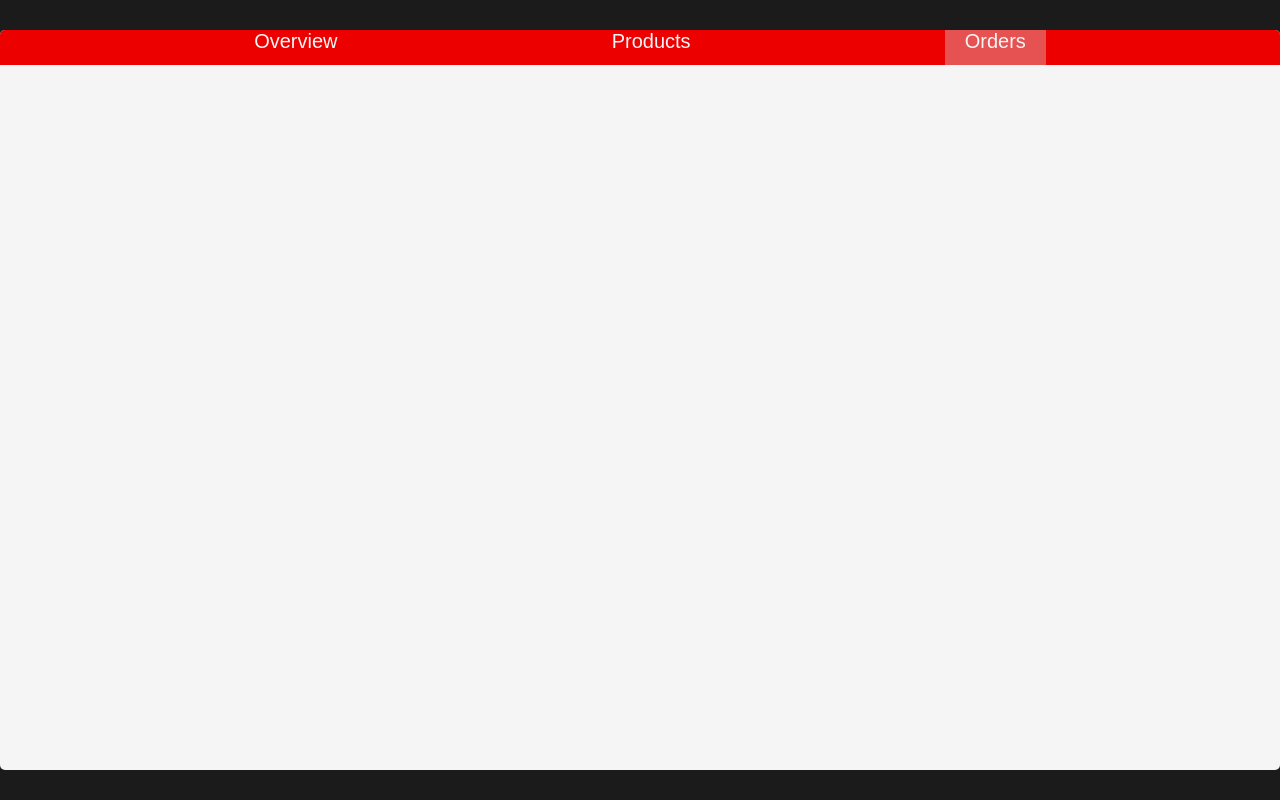
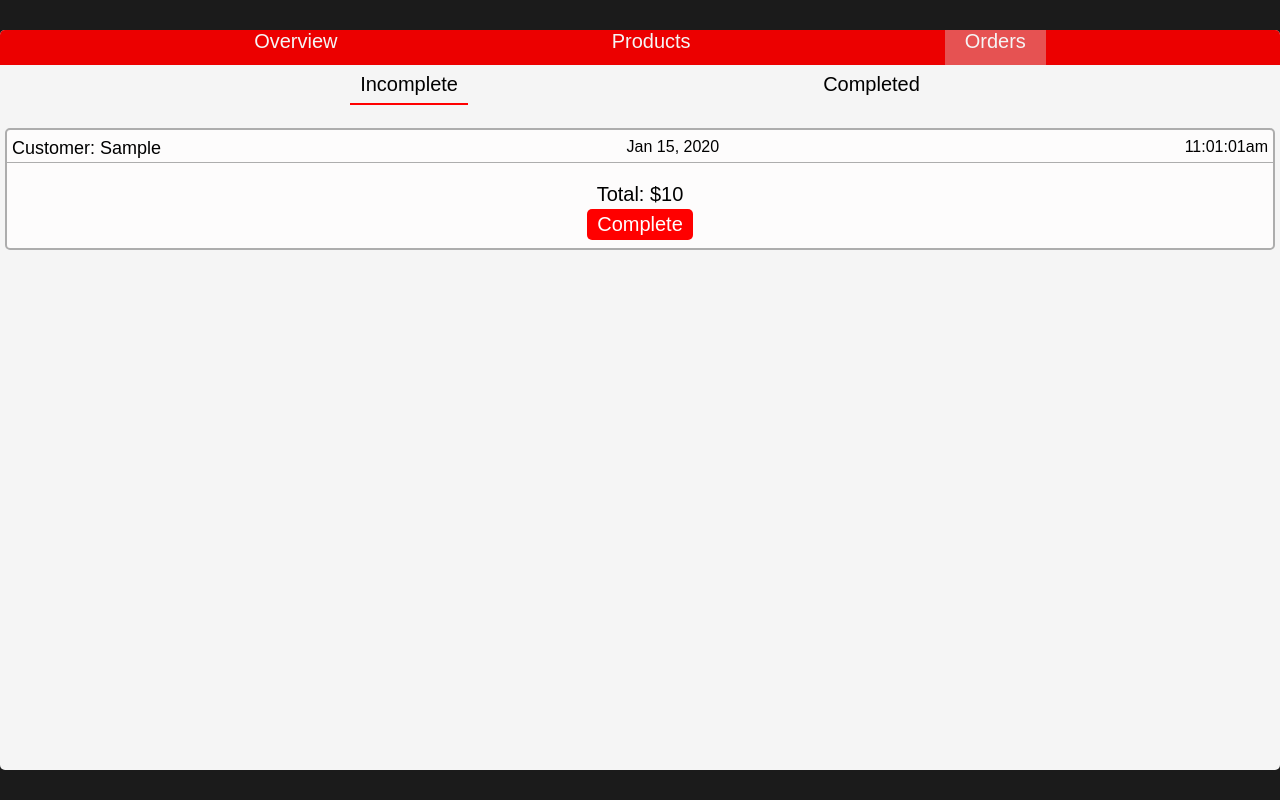
Before and after one commit to kel243/shopping-cart, a Node server app: page /admin/orders in a window 1280 px wide. Run offline with Node 20, Linux system fonts and the light colour scheme; a user stored in the database is signed in; tables that the repository leaves empty hold one stand-in row (values such as "Sample post"); some libraries are stand-ins or nearby versions; some web fonts are replaced.

Commit message:
Implemented admin orders page

```diff
--- a/controllers/viewsController.js
+++ b/controllers/viewsController.js
@@ -1,6 +1,22 @@
 const RegularItem = require("../models/regularItem");
 const SpecialItem = require("../models/specialItem");
+const Order = require("../models/order");
 const stripePublicKey = process.env.STRIPE_PUBLIC_KEY;
+
+const months = [
+  "Jan",
+  "Feb",
+  "Mar",
+  "Apr",
+  "May",
+  "Jun",
+  "Jul",
+  "Aug",
+  "Sep",
+  "Oct",
+  "Nov",
+  "Dec",
+];
 
 exports.getIndex = (req, res, next) => {
   const menu = [];
@@ -81,5 +97,16 @@ exports.getAdminSpecProduct = (req, res, next) => {
 };
 
 exports.getAdminOrders = (req, res, next) => {
-  res.status(200).render("adminOrders");
+  Order.find()
+    .sort({ time: -1 })
+    .then((orders) => {
+      res.status(200).render("adminOrders", {
+        orders: orders,
+        months: months,
+      });
+    })
+    .catch((err) => {
+      console.log(err);
+      res.status(404).render("error");
+    });
 };
--- a/static/js/adminPage.js
+++ b/static/js/adminPage.js
@@ -28,4 +28,6 @@ if (adminTabs) {
   }
 
   if (document.getElementById("reg")) document.getElementById("reg").click();
+  if (document.getElementById("incomplete"))
+    document.getElementById("incomplete").click();
 }
--- a/static/scss/admin.scss
+++ b/static/scss/admin.scss
@@ -167,10 +167,6 @@ body {
         background-color: rgb(211, 0, 0);
       }
 
-      &-active {
-        background-color: rgb(230, 82, 82);
-      }
-
       &-edit {
         font-size: 20px;
         text-decoration: none;
@@ -225,4 +221,74 @@ body {
       resize: vertical;
     }
   }
+
+  &-orders {
+    &-main {
+      display: flex;
+      flex-direction: column;
+      padding: 0 5px;
+      overflow: auto;
+    }
+
+    &-box {
+      width: 100%;
+      padding: 5px 0;
+      border: 2px solid rgb(173, 173, 173);
+      border-radius: 5px;
+      margin: 3px 0;
+      background-color: rgb(253, 252, 252);
+
+      &:hover {
+        background-color: white;
+      }
+    }
+
+    &-text {
+      display: inline-block;
+      padding: 0 3px;
+    }
+
+    &-header {
+      display: flex;
+      justify-content: space-between;
+      padding: 3px 0;
+      border-bottom: 1px solid rgb(173, 173, 173);
+    }
+
+    &-items {
+      display: flex;
+      justify-content: space-evenly;
+      padding: 10px 0;
+    }
+
+    &-btn {
+      display: block;
+      margin: 3px auto;
+      border: none;
+      font-size: 20px;
+      cursor: pointer;
+      padding: 4px 10px;
+      background-color: red;
+      color: white;
+      border-radius: 5px;
+      transition: all 0.2s ease;
+
+      &:hover {
+        background-color: rgb(189, 0, 0);
+      }
+    }
+  }
 }
+
+#total {
+  font-size: 20px;
+}
+
+#time {
+  padding-right: 5px;
+}
+
+#customer {
+  padding-left: 5px;
+  font-size: 18px;
+}
--- a/views/adminOrders.pug
+++ b/views/adminOrders.pug
@@ -17,3 +17,36 @@ html(lang='en')
                         a.admin-nav-link(href="/admin") Overview
                         a.admin-nav-link(href="/admin/products") Products
                         a.admin-nav-link.admin-nav-link-active(href="/admin/orders") Orders
+                .admin-orders-main
+                    .admin-products-tab-nav
+                        button.admin-products-tab-btn#incomplete Incomplete
+                        button.admin-products-tab-btn#completed Completed
+                    .admin-products-tab#incomplete-tab
+                        for order in orders
+                            if !order.completed
+                                .admin-orders-box
+                                    .admin-orders-header
+                                        p.admin-orders-text#customer= `Customer: ${order.customer}`
+                                        p.admin-orders-text= `${months[order.time.getMonth()]} ${order.time.getDate()}, ${order.time.getFullYear()}`
+                                        p.admin-orders-text#time= `${(order.time.getHours() + 1 < 12) ? ('0' + (order.time.getHours() + 1)).slice('-2') : ('0' + (order.time.getHours() - 11)).slice('-2')}:${('0' + (order.time.getMinutes() + 1)).slice('-2')}:${('0' + (order.time.getSeconds() + 1)).slice('-2')}${(order.time.getHours() + 1) > 11 ? 'pm' : 'am'}`
+                                    .admin-orders-items
+                                        for item in order.items
+                                            p.admin-orders-text= `${item.name}`
+                                    p.admin-orders-text#total= `Total: $${order.total}`
+                                    form(action=`/admin/orders/${order._id}` method='post')
+                                        button.admin-orders-btn Complete
+                    .admin-products-tab#completed-tab
+                        for order in orders
+                            if order.completed
+                                .admin-orders-box
+                                    .admin-orders-header
+                                        p.admin-orders-text#customer= `Customer: ${order.customer}`
+                                        p.admin-orders-text= `${months[order.time.getMonth()]} ${order.time.getDate()}, ${order.time.getFullYear()}`
+                                        p.admin-orders-text#time= `${(order.time.getHours() + 1 < 12) ? ('0' + (order.time.getHours() + 1)).slice('-2') : ('0' + (order.time.getHours() - 11)).slice('-2')}:${('0' + (order.time.getMinutes() + 1)).slice('-2')}:${('0' + (order.time.getSeconds() + 1)).slice('-2')}${(order.time.getHours() + 1) > 11 ? 'pm' : 'am'}`
+                                    .admin-orders-items
+                                        for item in order.items
+                                            p.admin-orders-text= `${item.name}`
+                                    p.admin-orders-text#total= `Total: $${order.total}`
+                                    form(action=`/admin/orders/${order._id}` method='post')
+                                        button.admin-orders-btn Undo
+        script(src='/js/adminPage.js')
```
Also changed, not shown: static/css/admin.min.css.
